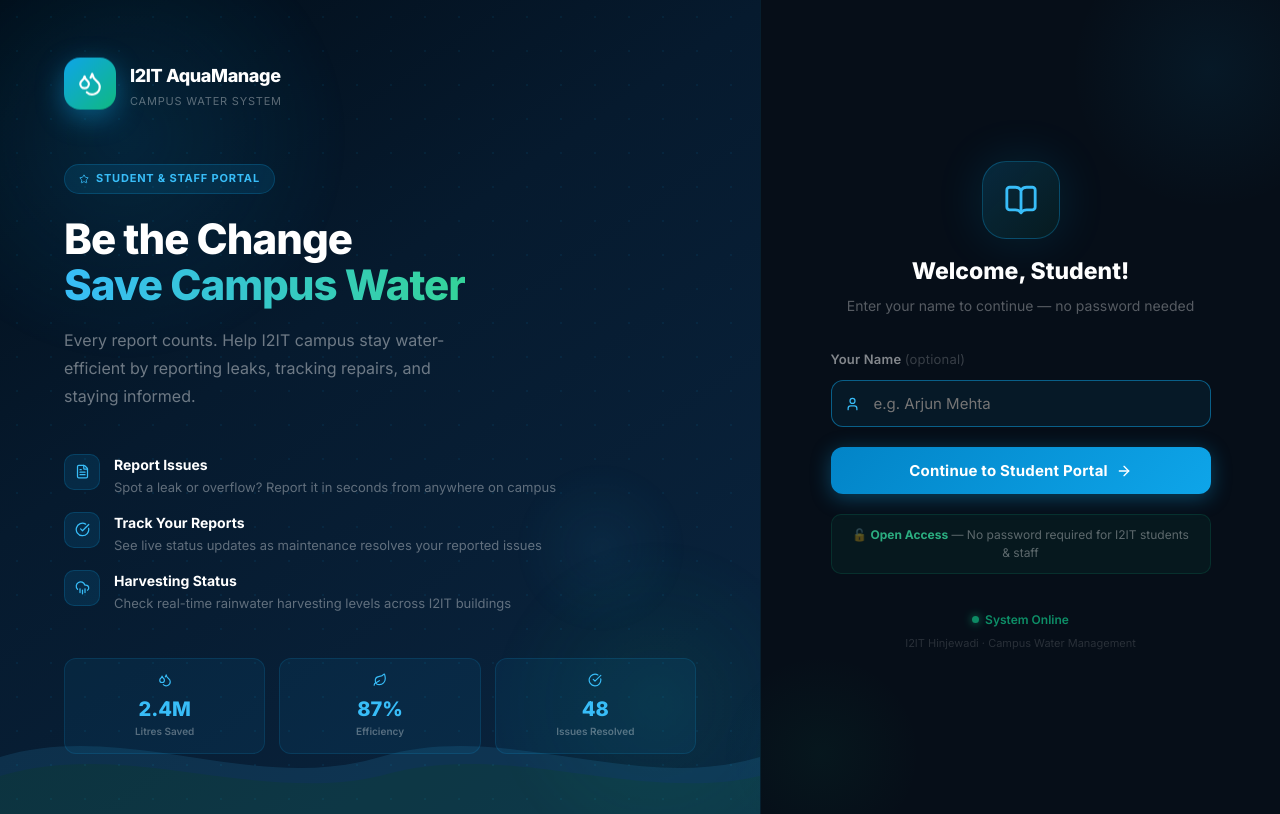
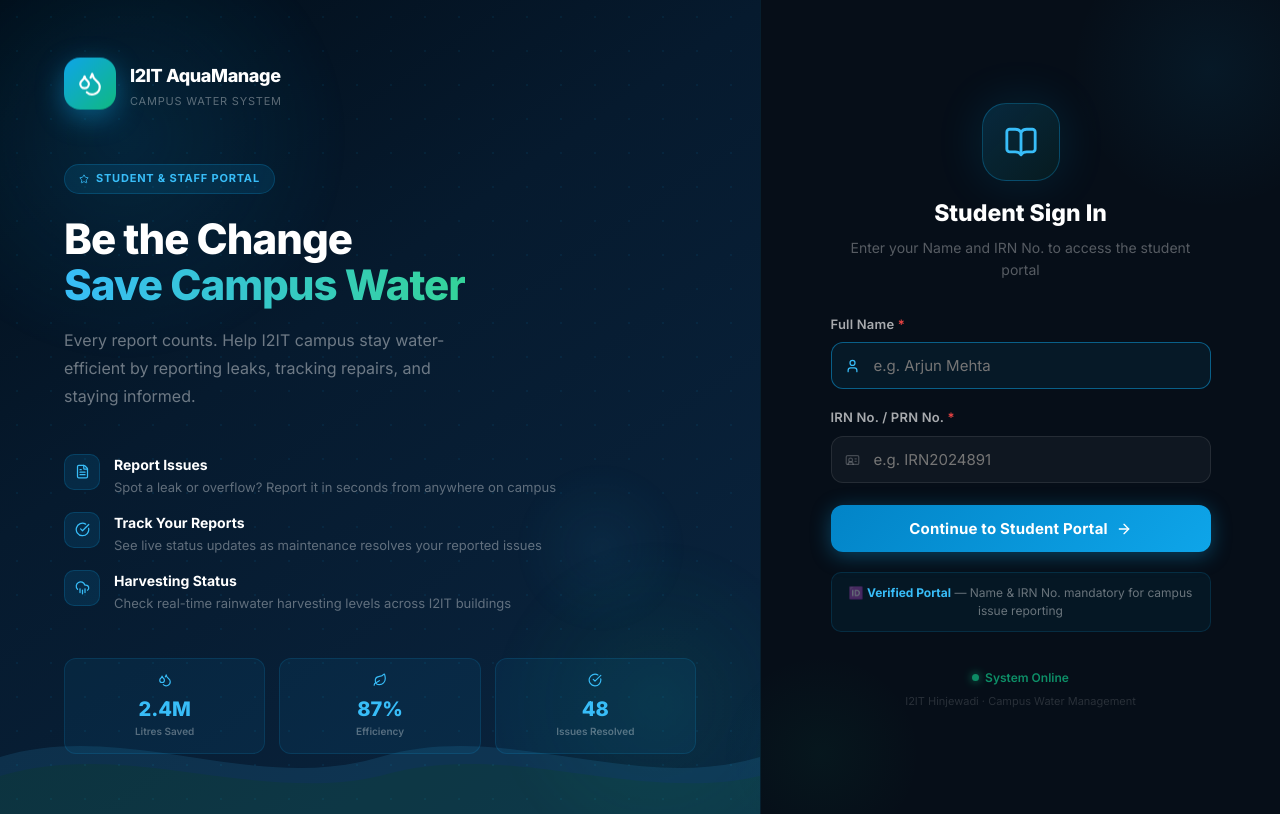
Before and after one commit to Sai-KT/AquaManage, a React (Vite) app: page /login/student in a window 1280 px wide. Built offline with nearby package versions, Linux system fonts and the light colour scheme.

Commit message:
Require mandatory Full Name and IRN No. for student login

```diff
--- a/src/context/AuthContext.jsx
+++ b/src/context/AuthContext.jsx
@@ -100,9 +100,15 @@ export function AuthProvider({ children }) {
     return { success: false, error: 'Invalid credentials. Please check your username and password.' };
   };
 
-  const loginStudent = (name) => {
+  const loginStudent = (name, irnNo) => {
     const cleanName = (name || '').trim();
-    const userData = { name: cleanName || 'Student', role: 'student', username: cleanName || 'Student' };
+    const cleanIrn = (irnNo || '').trim();
+    const userData = {
+      name: cleanName || 'Student',
+      irnNo: cleanIrn,
+      role: 'student',
+      username: cleanName || 'Student',
+    };
     setUser(userData);
     localStorage.setItem(STORAGE_KEY, JSON.stringify(userData));
   };
--- a/src/pages/login/StudentLogin.jsx
+++ b/src/pages/login/StudentLogin.jsx
@@ -3,7 +3,8 @@ import { useNavigate } from 'react-router-dom';
 import { useAuth } from '../../context/AuthContext';
 import {
   BookOpen, User, Droplets, CheckCircle,
-  CloudRain, FileText, ArrowRight, Leaf, Star
+  CloudRain, FileText, ArrowRight, Leaf, Star,
+  IdCard, AlertCircle
 } from 'lucide-react';
 
 const features = [
@@ -22,8 +23,10 @@ export default function StudentLogin() {
   const navigate = useNavigate();
   const { user, loginStudent } = useAuth();
   const [name, setName] = useState('');
-  const [focused, setFocused] = useState(false);
+  const [irnNo, setIrnNo] = useState('');
+  const [focusedField, setFocusedField] = useState(null);
   const [isHovered, setIsHovered] = useState(false);
+  const [error, setError] = useState('');
 
   React.useEffect(() => {
     if (user) {
@@ -33,8 +36,18 @@ export default function StudentLogin() {
     }
   }, [user, navigate]);
 
-  const handleContinue = () => {
-    loginStudent(name);
+  const handleContinue = (e) => {
+    if (e) e.preventDefault();
+    if (!name.trim()) {
+      setError('Please enter your full name (compulsory).');
+      return;
+    }
+    if (!irnNo.trim()) {
+      setError('Please enter your IRN No. (compulsory).');
+      return;
+    }
+    setError('');
+    loginStudent(name, irnNo);
     navigate('/student/report');
   };
 
@@ -180,32 +193,33 @@ export default function StudentLogin() {
             }}>
               <BookOpen size={34} style={{ color: '#38bdf8' }} />
             </div>
-            <h2 style={{ fontSize: '1.4375rem', fontWeight: 800, color: '#fff', margin: '0 0 8px' }}>Welcome, Student!</h2>
+            <h2 style={{ fontSize: '1.4375rem', fontWeight: 800, color: '#fff', margin: '0 0 8px' }}>Student Sign In</h2>
             <p style={{ fontSize: '0.875rem', color: 'rgba(255,255,255,0.32)', margin: 0, lineHeight: 1.6 }}>
-              Enter your name to continue — no password needed
+              Enter your Name and IRN No. to access the student portal
             </p>
           </div>
 
+          {/* Form */}
+          <form onSubmit={handleContinue}>
             {/* Name field */}
-          <div style={{ marginBottom: 20 }}>
-            <label style={{ display: 'block', fontSize: '0.8125rem', fontWeight: 600, color: 'rgba(255,255,255,0.5)', marginBottom: 10, letterSpacing: '0.2px' }}>
-              Your Name <span style={{ color: 'rgba(255,255,255,0.2)', fontWeight: 400 }}>(optional)</span>
+            <div style={{ marginBottom: 18 }}>
+              <label style={{ display: 'block', fontSize: '0.8125rem', fontWeight: 600, color: 'rgba(255,255,255,0.65)', marginBottom: 8, letterSpacing: '0.2px' }}>
+                Full Name <span style={{ color: '#ef4444' }}>*</span>
               </label>
               <div style={{ position: 'relative' }}>
                 <User size={15} style={{
                   position: 'absolute', left: 14, top: '50%', transform: 'translateY(-50%)',
-                color: focused ? '#38bdf8' : 'rgba(255,255,255,0.22)', transition: 'color 0.2s',
+                  color: focusedField === 'name' ? '#38bdf8' : 'rgba(255,255,255,0.22)', transition: 'color 0.2s',
                 }} />
                 <input
                   type="text" placeholder="e.g. Arjun Mehta"
-                value={name} onChange={e => setName(e.target.value)}
-                onFocus={() => setFocused(true)} onBlur={() => setFocused(false)}
-                onKeyDown={e => e.key === 'Enter' && handleContinue()}
-                autoFocus
+                  value={name} onChange={e => { setName(e.target.value); if (error) setError(''); }}
+                  onFocus={() => setFocusedField('name')} onBlur={() => setFocusedField(null)}
+                  autoFocus required
                   style={{
                     width: '100%', padding: '13px 14px 13px 42px',
-                  background: focused ? 'rgba(14,165,233,0.07)' : 'rgba(255,255,255,0.04)',
-                  border: `1.5px solid ${focused ? 'rgba(14,165,233,0.5)' : 'rgba(255,255,255,0.09)'}`,
+                    background: focusedField === 'name' ? 'rgba(14,165,233,0.07)' : 'rgba(255,255,255,0.04)',
+                    border: `1.5px solid ${focusedField === 'name' ? 'rgba(14,165,233,0.5)' : 'rgba(255,255,255,0.09)'}`,
                     borderRadius: 12, color: '#fff', fontSize: '0.9375rem',
                     outline: 'none', boxSizing: 'border-box',
                     transition: 'all 0.2s ease', caretColor: '#38bdf8',
@@ -214,9 +228,44 @@ export default function StudentLogin() {
               </div>
             </div>
 
+            {/* IRN No. field */}
+            <div style={{ marginBottom: 22 }}>
+              <label style={{ display: 'block', fontSize: '0.8125rem', fontWeight: 600, color: 'rgba(255,255,255,0.65)', marginBottom: 8, letterSpacing: '0.2px' }}>
+                IRN No. / PRN No. <span style={{ color: '#ef4444' }}>*</span>
+              </label>
+              <div style={{ position: 'relative' }}>
+                <IdCard size={15} style={{
+                  position: 'absolute', left: 14, top: '50%', transform: 'translateY(-50%)',
+                  color: focusedField === 'irn' ? '#38bdf8' : 'rgba(255,255,255,0.22)', transition: 'color 0.2s',
+                }} />
+                <input
+                  type="text" placeholder="e.g. IRN2024891"
+                  value={irnNo} onChange={e => { setIrnNo(e.target.value); if (error) setError(''); }}
+                  onFocus={() => setFocusedField('irn')} onBlur={() => setFocusedField(null)}
+                  required
+                  style={{
+                    width: '100%', padding: '13px 14px 13px 42px',
+                    background: focusedField === 'irn' ? 'rgba(14,165,233,0.07)' : 'rgba(255,255,255,0.04)',
+                    border: `1.5px solid ${focusedField === 'irn' ? 'rgba(14,165,233,0.5)' : 'rgba(255,255,255,0.09)'}`,
+                    borderRadius: 12, color: '#fff', fontSize: '0.9375rem',
+                    outline: 'none', boxSizing: 'border-box',
+                    transition: 'all 0.2s ease', caretColor: '#38bdf8',
+                  }}
+                />
+              </div>
+            </div>
+
+            {/* Error Message */}
+            {error && (
+              <div style={{ display: 'flex', alignItems: 'center', gap: 8, padding: '10px 14px', background: 'rgba(239,68,68,0.08)', border: '1px solid rgba(239,68,68,0.2)', borderRadius: 10, marginBottom: 18, fontSize: '0.8125rem', color: '#f87171' }}>
+                <AlertCircle size={14} style={{ flexShrink: 0 }} />
+                <span>{error}</span>
+              </div>
+            )}
+
             {/* CTA button */}
             <button
-            onClick={handleContinue}
+              type="submit"
               onMouseEnter={() => setIsHovered(true)}
               onMouseLeave={() => setIsHovered(false)}
               style={{
@@ -234,16 +283,17 @@ export default function StudentLogin() {
               Continue to Student Portal
               <ArrowRight size={16} style={{ animation: isHovered ? 'slideRight 0.4s ease infinite alternate' : 'none' }} />
             </button>
+          </form>
 
-          {/* Open access badge */}
+          {/* Verification badge */}
           <div style={{
             marginTop: 20, padding: '11px 16px',
-            background: 'rgba(16,185,129,0.06)',
-            border: '1px solid rgba(16,185,129,0.15)',
+            background: 'rgba(14,165,233,0.06)',
+            border: '1px solid rgba(14,165,233,0.15)',
             borderRadius: 10, textAlign: 'center',
           }}>
-            <div style={{ fontSize: '0.75rem', color: 'rgba(255,255,255,0.35)', lineHeight: 1.5 }}>
-              🔓 <strong style={{ color: 'rgba(52,211,153,0.8)' }}>Open Access</strong> — No password required for I2IT students &amp; staff
+            <div style={{ fontSize: '0.75rem', color: 'rgba(255,255,255,0.4)', lineHeight: 1.5 }}>
+              🆔 <strong style={{ color: '#38bdf8' }}>Verified Portal</strong> — Name &amp; IRN No. mandatory for campus issue reporting
             </div>
           </div>
 
```
Lines whose indentation alone changed are shown as unchanged.
